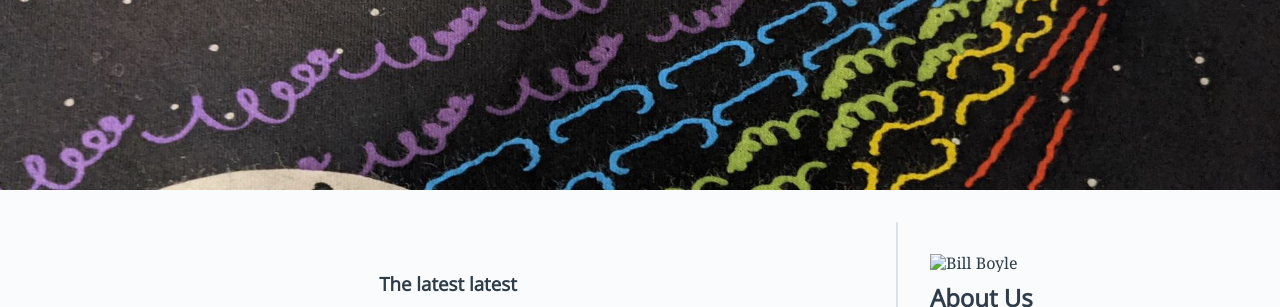
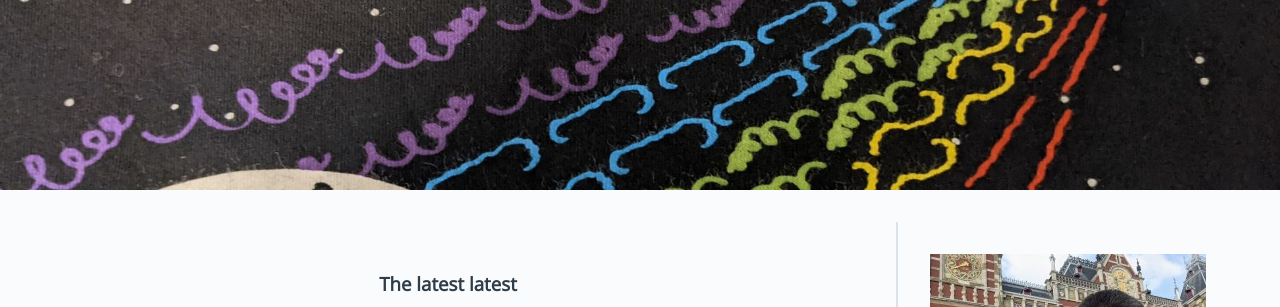
Before and after one commit to wkboyle/wkboyle.github.io, a plain HTML site: page index.html in a window 1280 px wide. Shown: the part 90-397 px from the top of the page. Drawn offline with nearby package versions, Linux system fonts and the light colour scheme.

Commit message:
fixed img path issue

```diff
--- a/index.html
+++ b/index.html
@@ -96,7 +96,7 @@
 
             <div class="sidebar-text">
 
-                <img src="profileamsterdam.jpg" alt="Bill Boyle">
+                <img src="img/profileamsterdam.jpg" alt="Picture of us">
                 <h2>About Us</h2>
                 <p>We created this blog as a reminder of what we've done and where we're going. As well as to practice websites.
                 </p>
```
